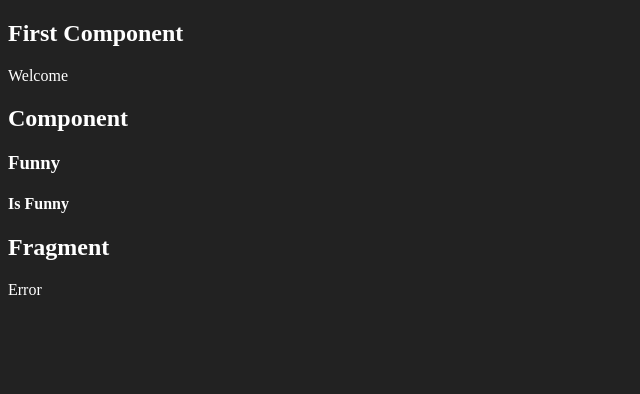
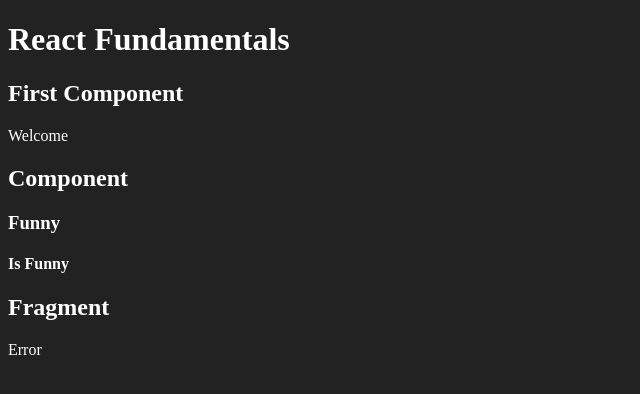
Before and after one commit to rafaelsantos/reactjs-course, a React (Create React App) app in the folder react-fundamentals/: page / in a window 1280 px wide. Shown: the top 394 px of the page, without its empty margins (0-640 px from the left). Built offline with nearby package versions, Linux system fonts and the light colour scheme.

Commit message:
Creating main app component with arrow function

```diff
--- /dev/null
+++ b/react-fundamentals/src/App.jsx
@@ -0,0 +1,23 @@
+import React from 'react'
+
+import First from './components/basics/First'
+import Parameter from './components/basics/Parameter'
+import Fragment from './components/basics/Fragment'
+
+//Can use export default function name(props)
+//Or can be anonym like export default function(props)
+//Or can use arrow function like export default (props) => {}
+//Or can be use like export default () => {}
+//Or can be use like export default _ => {}
+export default () => {
+    return (
+        <div id="app">
+            <h1>React Fundamentals</h1>
+            <First></First>
+            <Parameter
+                title="Component"
+                subtitle="Funny" />
+            <Fragment />
+        </div>
+    )
+}
--- a/react-fundamentals/src/index.js
+++ b/react-fundamentals/src/index.js
@@ -2,17 +2,9 @@
 import ReactDOM from 'react-dom'
 import React from 'react'
 
-import First from './components/basics/First'
-import Parameter from './components/basics/Parameter'
-import Fragment from './components/basics/Fragment'
+import App from './App'
 
 ReactDOM.render(
-    <div>
-        <First></First>
-        <Parameter
-            title="Component"
-            subtitle="Funny" />
-        <Fragment />
-    </div>,
+    <App />,
     document.getElementById('root')
 )
```
